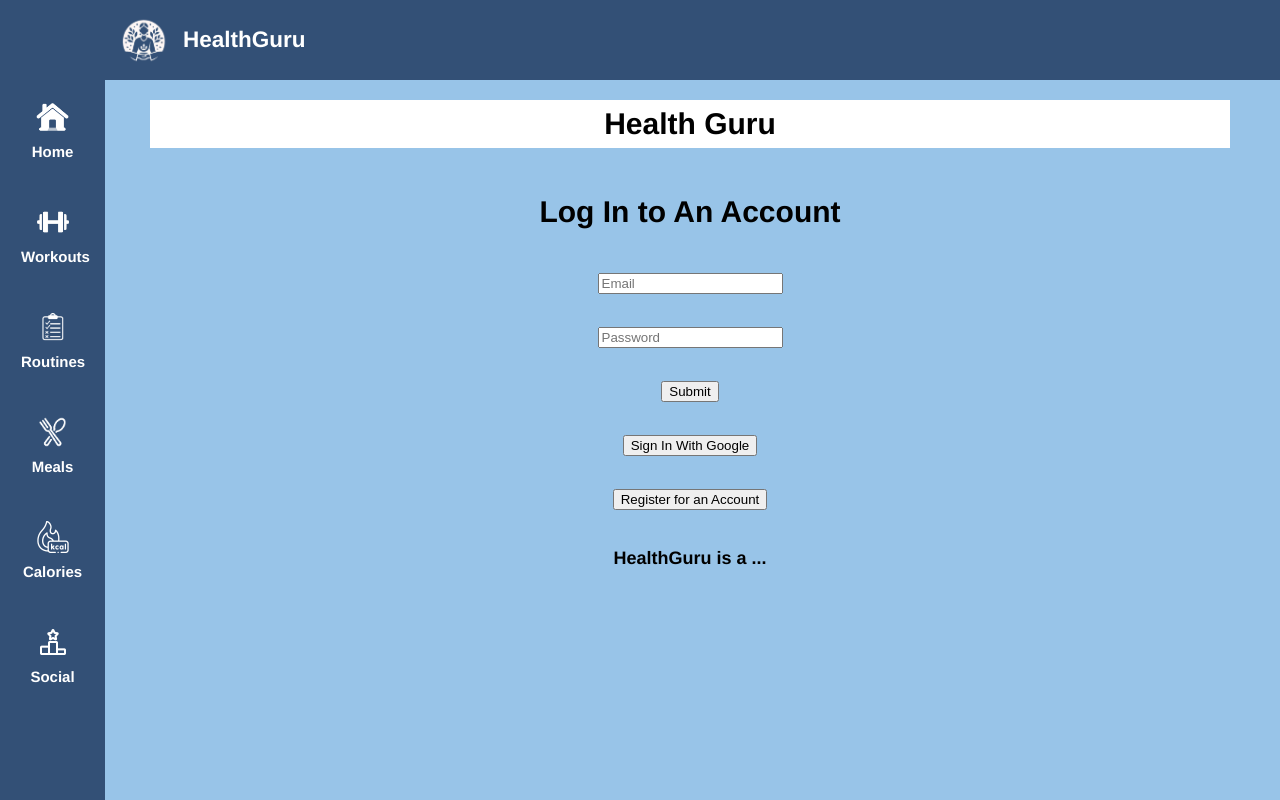
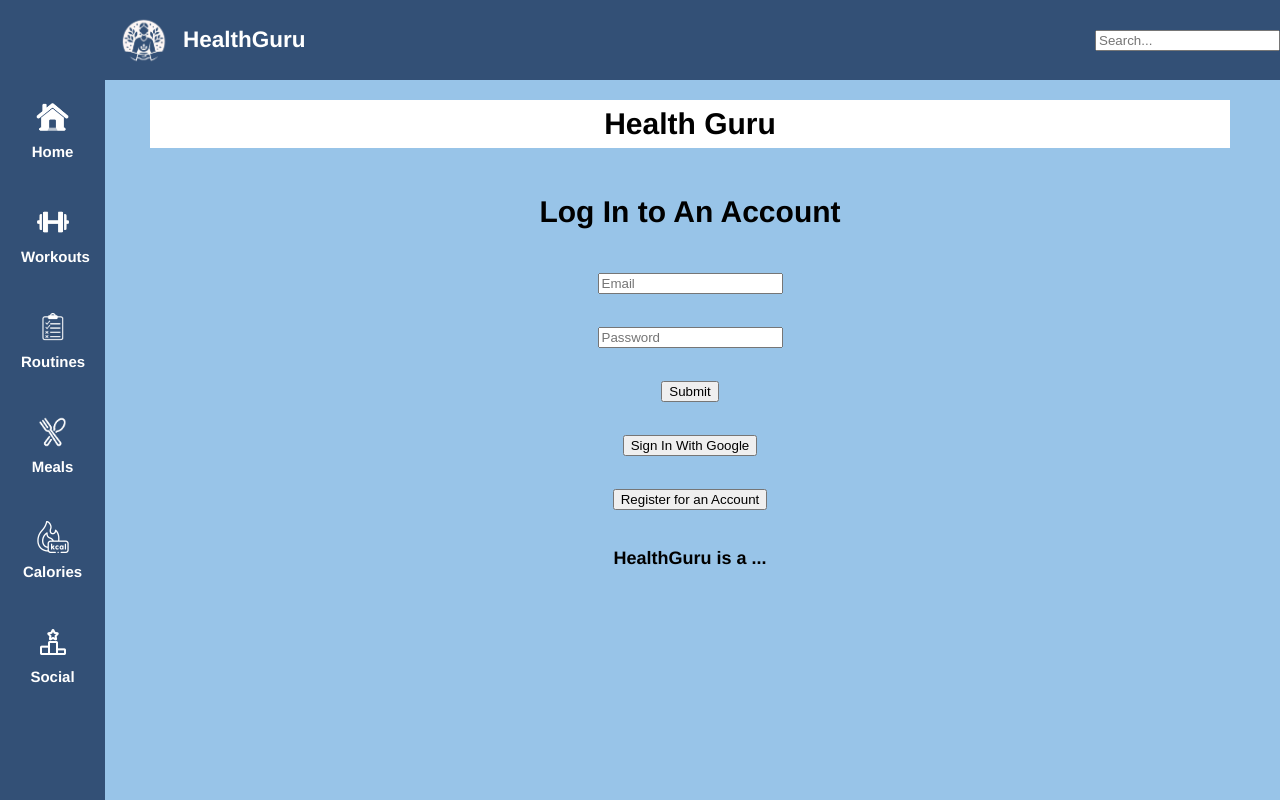
Before and after one commit to BT3103AppDev1/l1-final-term-project-group7, a Vue app: page /login in a window 1280 px wide. Built offline with nearby package versions, Linux system fonts and the light colour scheme; no server answers.

Commit message:
Adjusted Top Bar styling
- Search bar and hamburger menu are now flushed to the right, no longer obstructed

```diff
--- a/src/components/topbar/Options.vue
+++ b/src/components/topbar/Options.vue
@@ -1,7 +1,7 @@
 <template>
     <div class="menu" @click="isOpen = !isOpen">
       <svg viewBox="0 0 20 20" xmlns="http://www.w3.org/2000/svg" fill="none">
-      <path fill="#000000" fill-rule="evenodd" d="M18 5a1 1 0 100-2H2a1 1 0 000 2h16zm0 4a1 1 0 100-2H2a1 1 0 100 2h16zm1 3a1 1 0 01-1 1H2a1 1 0 110-2h16a1 1 0 011 1zm-1 5a1 1 0 100-2H2a1 1 0 100 2h16z"/>
+      <path fill="#ffffff" fill-rule="evenodd" d="M18 5a1 1 0 100-2H2a1 1 0 000 2h16zm0 4a1 1 0 100-2H2a1 1 0 100 2h16zm1 3a1 1 0 01-1 1H2a1 1 0 110-2h16a1 1 0 011 1zm-1 5a1 1 0 100-2H2a1 1 0 100 2h16z"/>
       </svg>
       <transition name="fade" appear>
          <div class="sub-menu" v-if="isOpen">
@@ -61,7 +61,6 @@ export default {
   padding: 20px 20px;
   position: relative;
   text-align: center;
-  border-bottom: 5px solid transparent;
   display: flex;
   transition: 0.4s;
   justify-content: center;
--- a/src/views/TopBar.vue
+++ b/src/views/TopBar.vue
@@ -4,10 +4,12 @@
       <img src="@/assets/HealthGuru.png" alt="HealthGuru" class="logo"/>
       <h1 id="website-name">HealthGuru</h1>
     </div>
+    <div id="search-and-options">
       <div id="searchBar">
         <input type="text" v-model="input" placeholder="Search..." class="search-input"/>
       </div>
       <Options class="options" v-if="user" @logged-out="handleLogout"/>
+    </div>
   </nav>
 </template>
 
@@ -50,13 +52,17 @@ export default {
   #logo{
     display:flex;
     align-items: center;
+    margin-left: 120px;
   }
 
   #searchBar{
     display: flex;
     align-items: center;
     left: 80%;
-    margin-left: 1000px;
+  }
+
+  #search-and-options {
+    display: flex;
   }
 
   #top-bar {
@@ -64,17 +70,8 @@ export default {
     position: fixed;
     background-color: #335076;
     color: white;
-    padding-left: 120px;
     height: 80px;
     width: 100%;
-    justify-content: flex;
+    justify-content: space-between;
   }
-
-  .options {
-    position: absolute;
-    right: -100px;
-  }
-
-
-
 </style>
```
Lines whose indentation alone changed are shown as unchanged.
